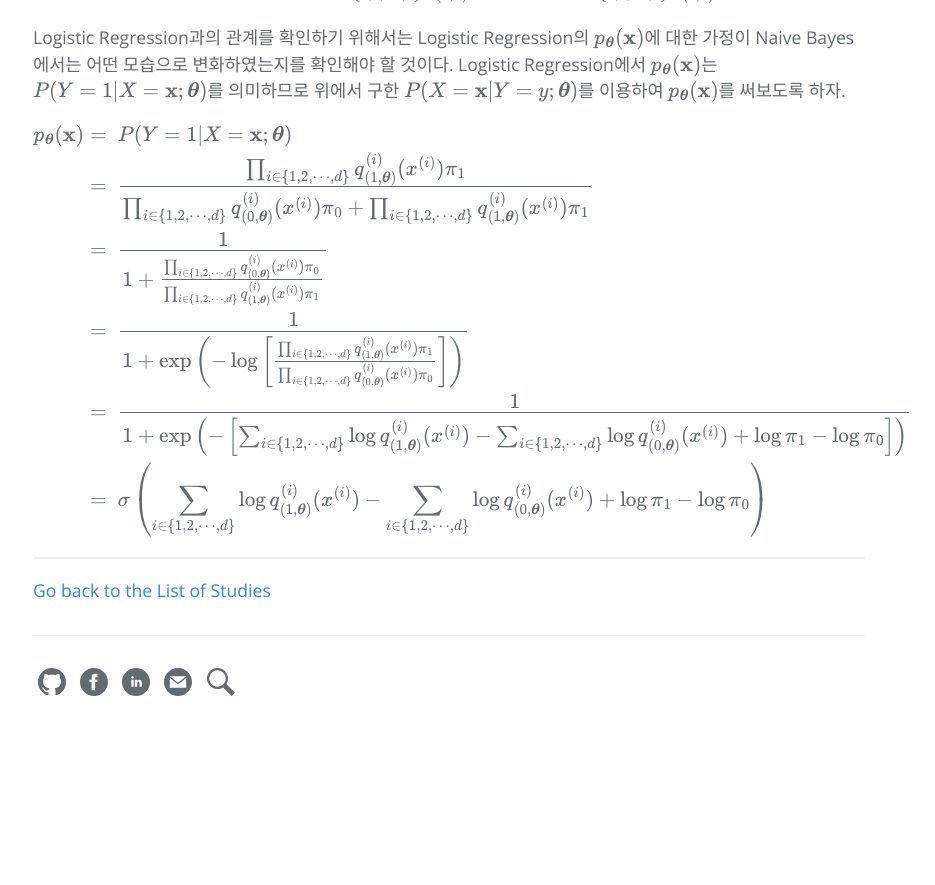
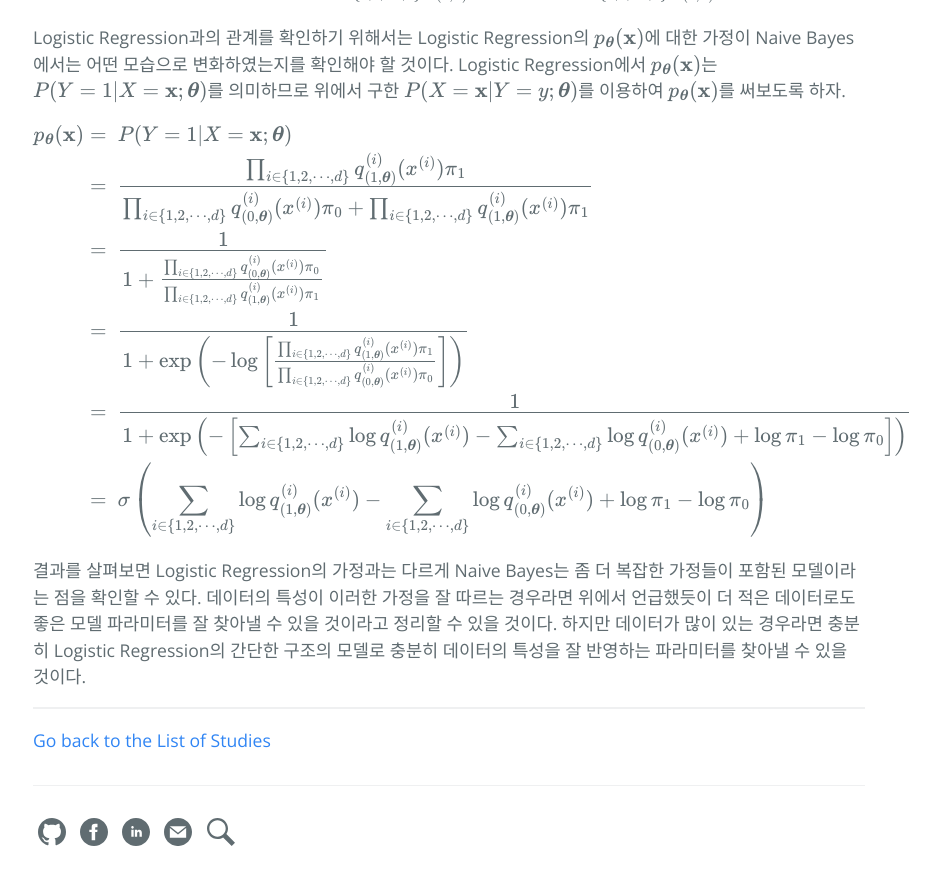
Before and after one commit to hcnoh/hcnoh.github.io, a Jekyll site: the page built from _posts/2019-04-25-logistic-regression-and-naive-bayes.md, in a window 1280 px wide and 900 px high, scrolled down 7618 px. Shown: the top 885 px of the window, without its empty margins (191-1126 px from the left). Built offline with Jekyll 4.4.1, drawn with Linux system fonts in a browser that asks for light colours; formulas are drawn with MathJax 3; comment, search, counter and statistics services are not loaded; before the commit the page ends 8368 px from its top, so only the background shows below that.

Commit message:
Update 2019-04-25-logistic-regression-and-naive-bayes.md

```diff
--- a/_posts/2019-04-25-logistic-regression-and-naive-bayes.md
+++ b/_posts/2019-04-25-logistic-regression-and-naive-bayes.md
@@ -296,3 +296,5 @@
 & = \ \sigma \left( \sum_{i\in \{1,2,\cdots, d \}} \log q_{(1, \boldsymbol{\theta})}^{(i)}(x^{(i)}) - \sum_{i\in \{1,2,\cdots, d \}} \log q_{(0, \boldsymbol{\theta})}^{(i)}(x^{(i)}) + \log \pi_1 - \log \pi_0 \right)
 \end{align*}
 $$
+
+결과를 살펴보면 Logistic Regression의 가정과는 다르게 Naive Bayes는 좀 더 복잡한 가정들이 포함된 모델이라는 점을 확인할 수 있다. 데이터의 특성이 이러한 가정을 잘 따르는 경우라면 위에서 언급했듯이 더 적은 데이터로도 좋은 모델 파라미터를 잘 찾아낼 수 있을 것이라고 정리할 수 있을 것이다. 하지만 데이터가 많이 있는 경우라면 충분히 Logistic Regression의 간단한 구조의 모델로 충분히 데이터의 특성을 잘 반영하는 파라미터를 찾아낼 수 있을 것이다.
```
